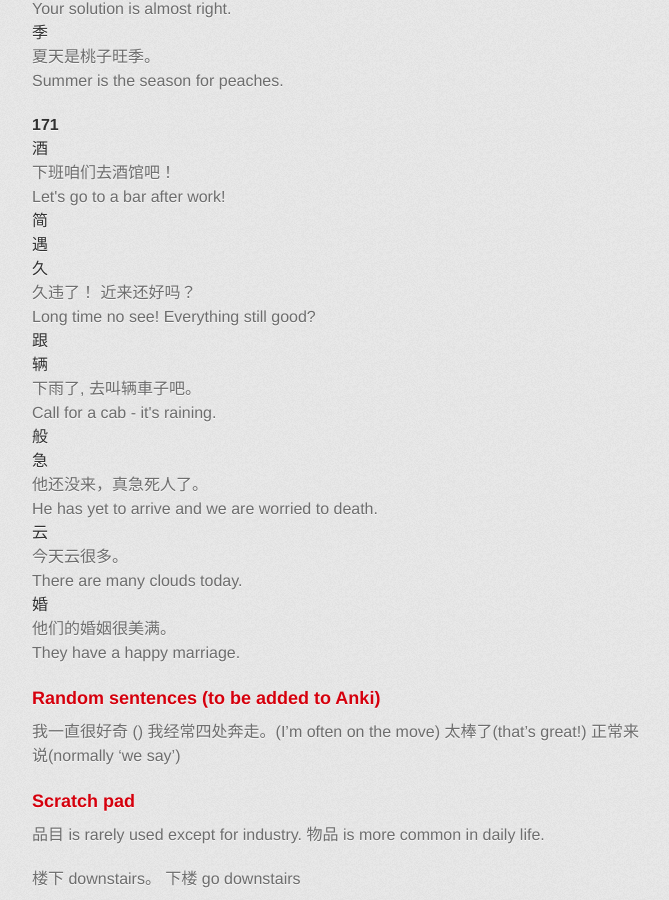
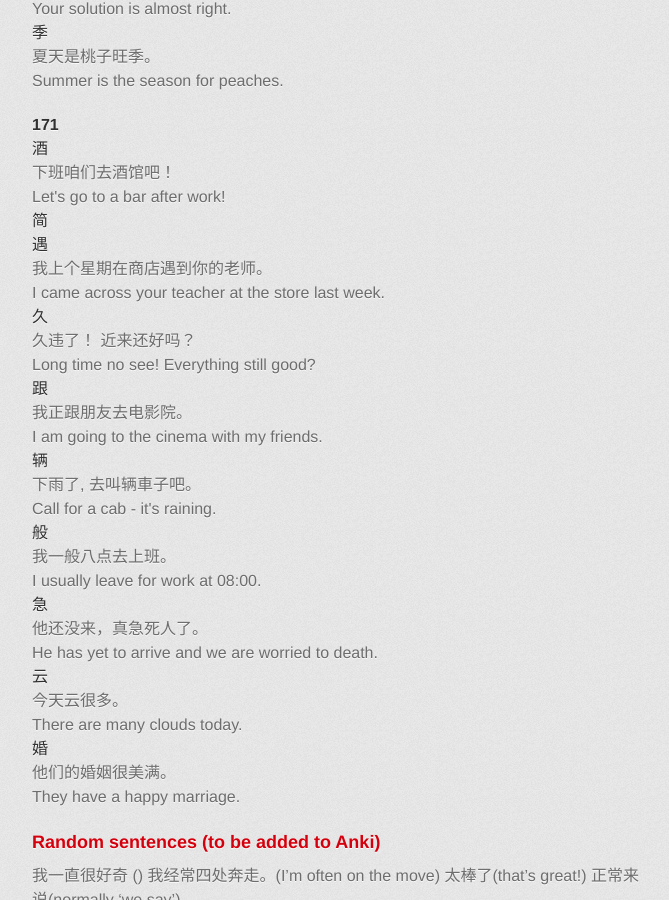
Before and after one commit to axiomiety/axiomiety.github.io, a Jekyll site: the page built from llog/mandarin.markdown, in a window 1280 px wide and 900 px high, scrolled down 12204 px. Shown: the whole window, without its empty margins (298-967 px from the left). Built offline with Jekyll 4.4.1, drawn with Linux system fonts in a browser that asks for light colours; nearby versions of some CDN libraries; some web fonts are replaced.

Commit message:
mandarin

```diff
--- a/llog/mandarin.markdown
+++ b/llog/mandarin.markdown
@@ -605,20 +605,20 @@ Character|Sentence|Translation
   <dd></dd>
   <dd></dd>
   <dt>遇</dt>
-  <dd></dd>
-  <dd></dd>
+  <dd>我上个星期在商店遇到你的老师。</dd>
+  <dd>I came across your teacher at the store last week.</dd>
   <dt>久</dt>
   <dd>久违了！ 近来还好吗？</dd>
   <dd>Long time no see! Everything still good?</dd>
   <dt>跟</dt>
-  <dd></dd>
-  <dd></dd>
+  <dd>我正跟朋友去电影院。</dd>
+  <dd>I am going to the cinema with my friends.</dd>
   <dt>辆</dt>
   <dd>下雨了, 去叫辆車子吧。</dd>
   <dd>Call for a cab - it's raining.</dd>
   <dt>般</dt>
-  <dd></dd>
-  <dd></dd>
+  <dd>我一般八点去上班。</dd>
+  <dd>I usually leave for work at 08:00.</dd>
   <dt>急</dt>
   <dd>他还没来，真急死人了。</dd>
   <dd>He has yet to arrive and we are worried to death.</dd>
```
